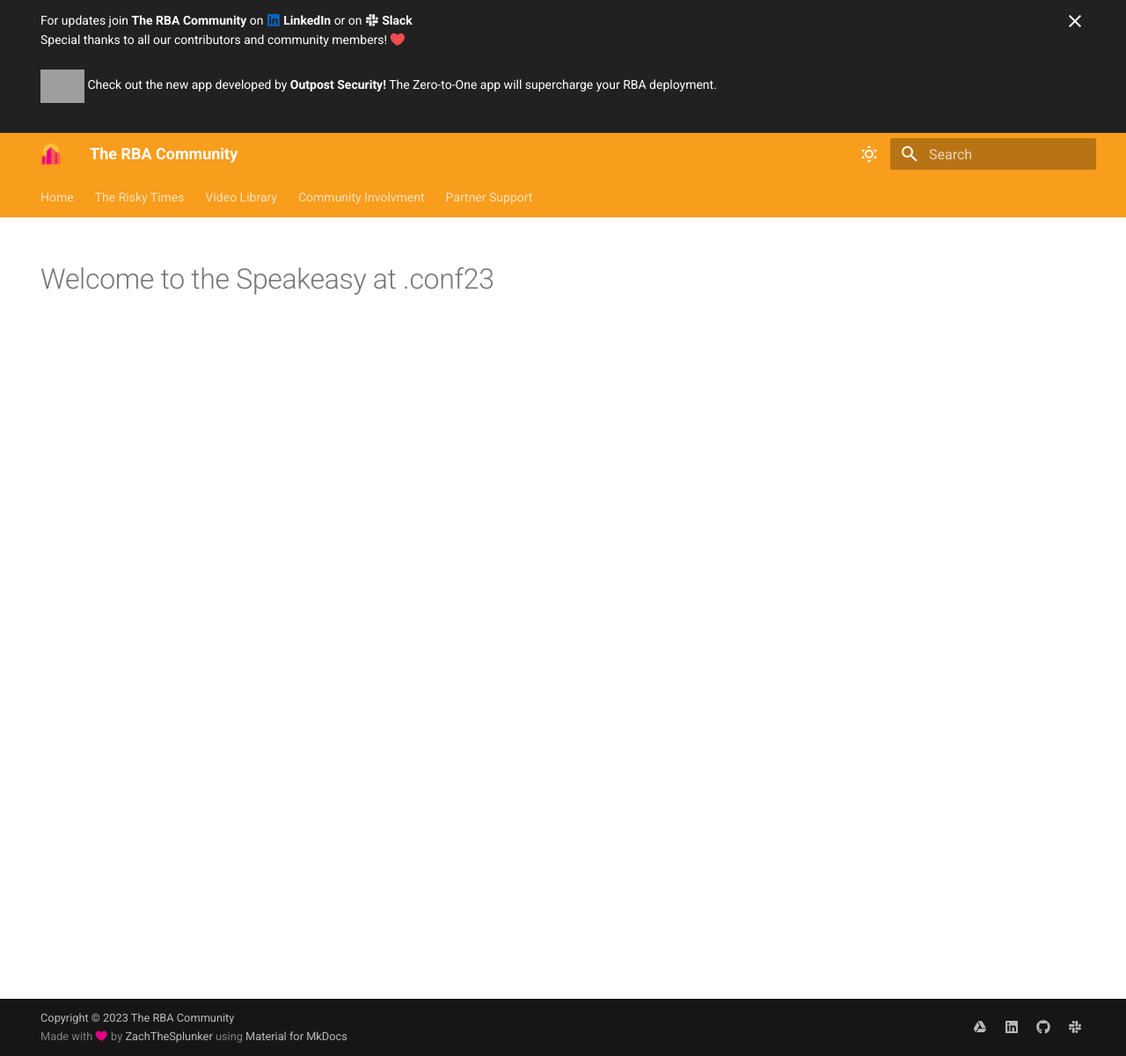
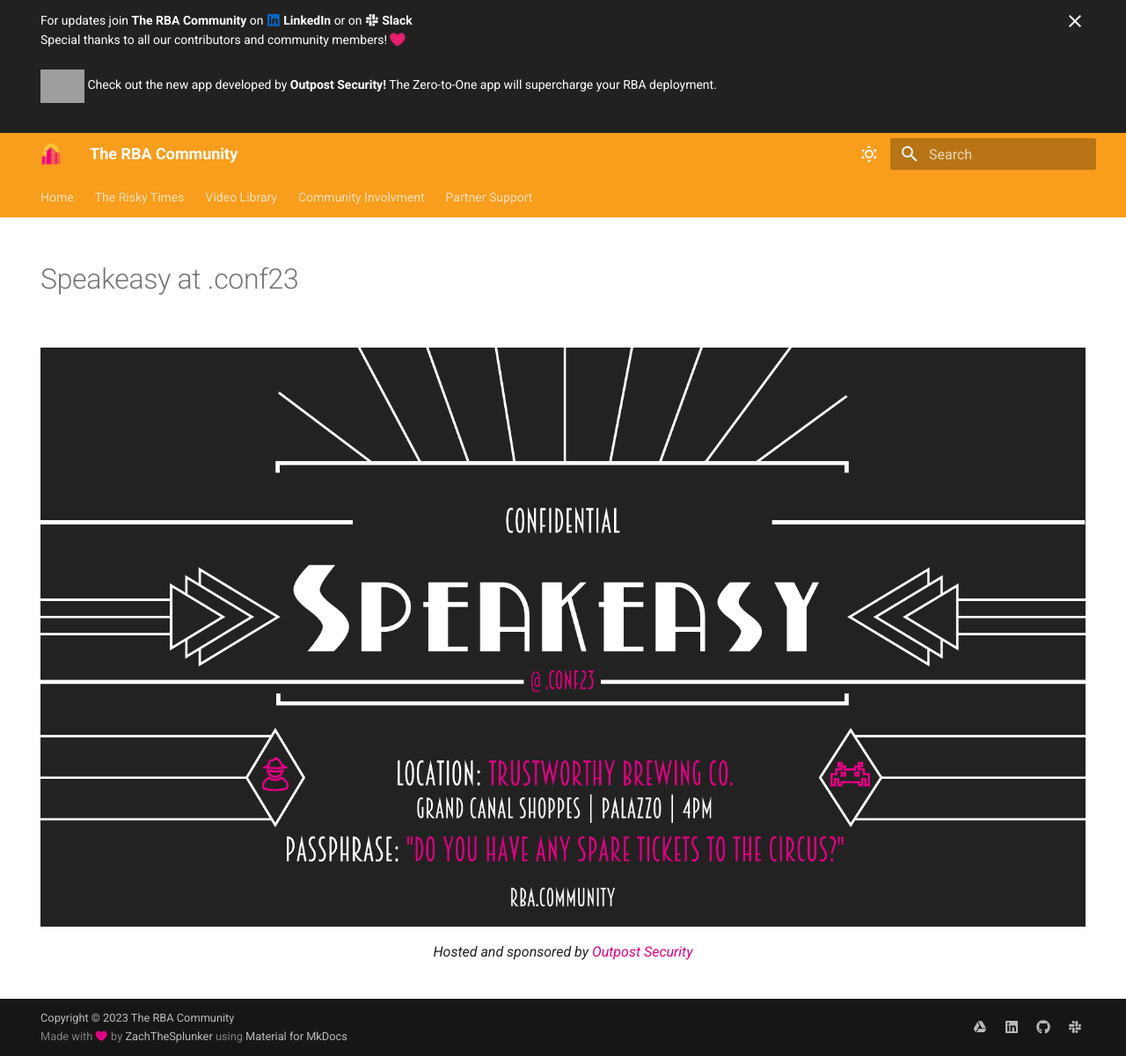
Before and after one commit to rba-community/rba-community, an MkDocs documentation site: the page built from docs/speakeasy/index.md, in a window 1280 px wide and 1200 px high. Shown: the whole window at 88% size. Built offline with MkDocs 1.6.1 and Material for MkDocs 9.7.7, drawn with Linux system fonts in a browser that asks for light colours; grey boxes are pictures that could not be loaded.

Commit message:
added image
Signed-off-by: Zachary Christensen <zchristensen@splunk.com>

```diff
--- a/docs/speakeasy/index.md
+++ b/docs/speakeasy/index.md
@@ -4,4 +4,9 @@
     - navigation
 ---
 
-# Welcome to the Speakeasy at .conf23
+# Speakeasy at .conf23
+
+<figure markdown>
+  ![The RBA Speakeasy](/assets/speakeasy/speakeasy-event.png)
+  <figcaption>Hosted and sponsored by <a href="https://outpost-security.com/">Outpost Security</a></figcaption>
+</figure>
```
Also changed, not shown: docs/assets/speakeasy/speakeasy-event.png (added).
